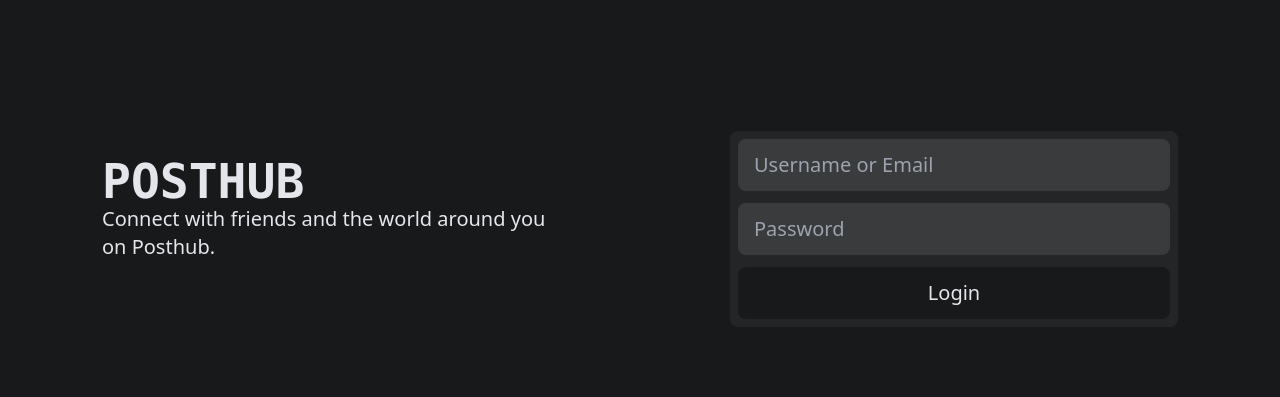
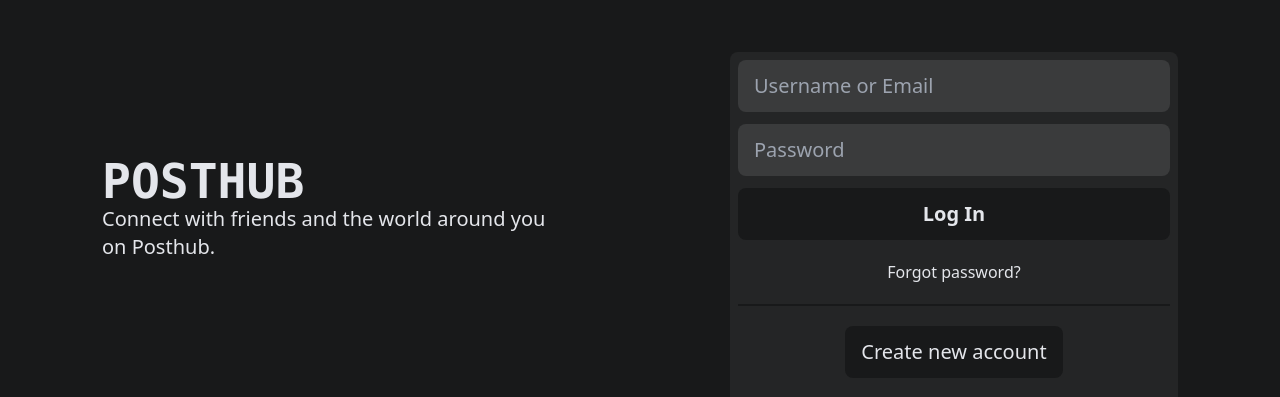
Before and after one commit to JethroNatividad/newposthub, a Next.js app: page /login in a window 1280 px wide. Shown: the part 191-588 px from the top of the page. Built offline with nearby package versions, Linux system fonts and the light colour scheme.

Commit message:
Added forgot password and signup button in login

```diff
--- a/pages/login.js
+++ b/pages/login.js
@@ -2,6 +2,7 @@ import axios from 'axios'
 import { Formik } from 'formik'
 import { useRouter } from 'next/router'
 import React from 'react'
+import Link from "next/link"
 
 const Login = () => {
     const router = useRouter()
@@ -15,6 +16,8 @@ const Login = () => {
                     <h1 className="text-5xl font-bold font-mono">POSTHUB</h1>
                     <p className='text-lg md:text-xl max-w-md'>Connect with friends and the world around you on Posthub.</p>
                 </div>
+
+                <div className='rounded-lg p-2 bg-secondary-dark w-full max-w-md mx-auto md:mx-0'>
 
                     <Formik initialValues={ { usernameOrEmail: '', password: '' } }
                         onSubmit={ async ({ usernameOrEmail, password }, { setSubmitting }) => {
@@ -33,14 +36,24 @@ const Login = () => {
                             }
                         } }>
                         { ({ values, handleChange, isSubmitting, handleSubmit }) => (
-                        <form className='flex rounded-lg flex-col p-2 space-y-3 bg-secondary-dark w-full max-w-md mx-auto md:mx-0' onSubmit={ handleSubmit }>
+                            <form className='flex flex-col space-y-3' onSubmit={ handleSubmit }>
 
                                 <input className=' px-4 py-3 rounded-lg outline-none text-md md:text-xl text-offwhite-50 bg-tertiary-dark' placeholder='Username or Email' type="text" name="usernameOrEmail" value={ values.usernameOrEmail } onChange={ handleChange } />
                                 <input className=' px-4 py-3 rounded-lg outline-none text-md md:text-xl text-offwhite-50 bg-tertiary-dark' placeholder='Password' type="password" name="password" value={ values.password } onChange={ handleChange } />
-                            <button className='px-4 py-3 rounded-lg outline-none text-md md:text-xl text-offwhite-50 bg-primary-dark' type="submit">Login</button>
+                                <button className='px-4 hover:brightness-110 mb-5 py-3 rounded-lg outline-none text-md md:text-xl font-bold text-offwhite-50 bg-primary-dark' type="submit">Log In</button>
+
                             </form>
                         ) }
                     </Formik>
+                    <div className='flex flex-col items-center my-5 space-y-5'>
+                        <Link href="#">
+                            <a className='text-offwhite-50'>Forgot password?</a>
+                        </Link>
+                        <hr className='border-b-[1px] border-primary-dark w-full' />
+
+                        <button className='px-4 hover:brightness-110 py-3 rounded-lg outline-none text-md md:text-xl text-offwhite-50 bg-primary-dark max-w-xs' type="submit">Create new account</button>
+                    </div>
+                </div>
             </div>
         </div>
     )
```
Lines whose indentation alone changed are shown as unchanged.
